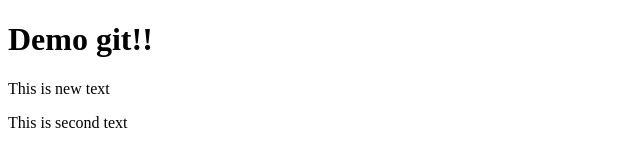
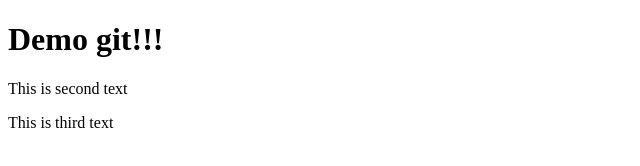
Before and after one commit to Siriwimom/demogit, a plain HTML site: page index.html in a window 1280 px wide. Shown: the full height of the page, 0-640 px from the left. Drawn offline with Linux system fonts and the light colour scheme.

Commit message:
add more new text

```diff
--- a/index.html
+++ b/index.html
@@ -2,8 +2,8 @@
 <html lang ="th">
     <head><title>Demo git</title></head>
     <body>
-        <h1>Demo git!!</h1>
-        <p>This is new text</p>
+        <h1>Demo git!!!</h1>
         <p>This is second text</p>
+        <p>This is third text</p>
     </body>
 </html>
```
